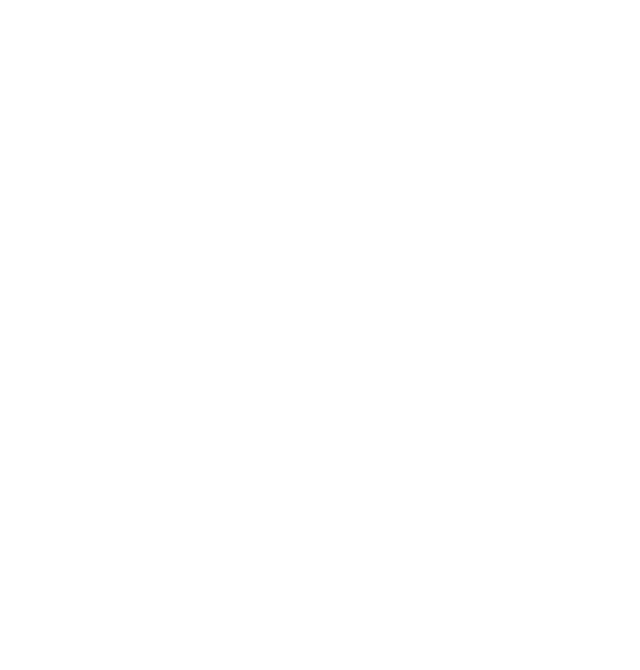
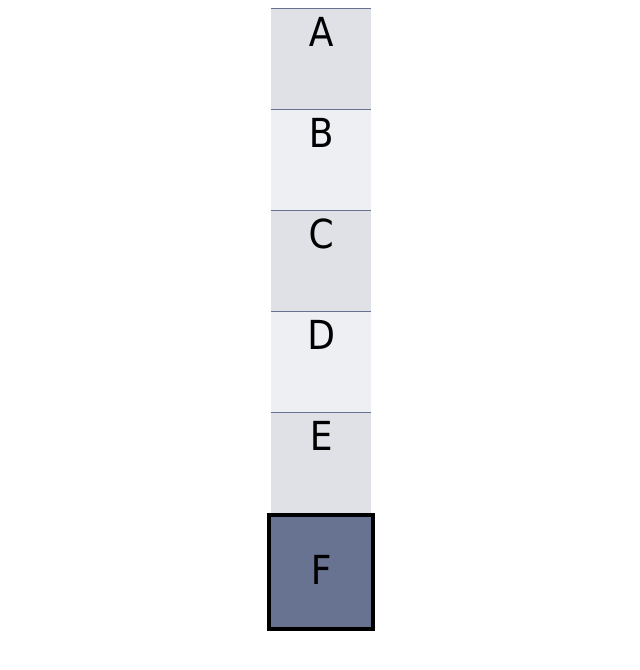
Before and after one commit to hynoras/Week-1, a plain HTML site: page Homework 2/index.html in a window 1280 px wide. Shown: the whole page, without its empty margins (319-959 px from the left). Drawn offline with Linux system fonts and the light colour scheme.

Commit message:
Complete styleA.css

```diff
--- a/Homework 2/index.html
+++ b/Homework 2/index.html
@@ -3,9 +3,17 @@
 <head>
     <meta charset="UTF-8">
     <meta name="viewport" content="width=device-width, initial-scale=1.0">
+    <link rel="stylesheet" href="styleA.css">
     <title>Document</title>
 </head>
 <body>
-
+    <div class="flex-container">
+        <div class="flex-child odd border">A</div>
+        <div class="flex-child even border">B</div>
+        <div class="flex-child odd border">C</div>
+        <div class="flex-child even border">D</div>
+        <div class="flex-child odd border">E</div>
+        <div class="flex-child special">F</div>
+    </div>
 </body>
 </html>
--- /dev/null
+++ b/Homework 2/styleA.css
@@ -0,0 +1,39 @@
+*{
+    font-family: Tahoma;
+    font-size: 40px;
+}
+
+.flex-container{
+    display: flex;
+    flex-direction: column;
+    justify-content: center;
+    align-items: center;
+    margin: auto;
+
+}
+
+.flex-child{
+    text-align: center;
+    height: 100px;
+    width: 100px;
+}
+
+.odd{
+    background-color: #dfe1e7;
+}
+
+.even{
+    background-color: #eeeff2;
+}
+.special{
+    background-color: #687291;
+    border: 4px solid black;
+    padding: 30px 0;
+    text-align: center;
+    width: 100px;
+    height: 50px;
+}
+
+.border{
+    border-top: 1px solid #687291;
+}
```
Also changed, not shown: Homework 1/index.html (+3 -1 lines), Homework 2/index.css (deleted), Homework 2/styleB.css (added).
